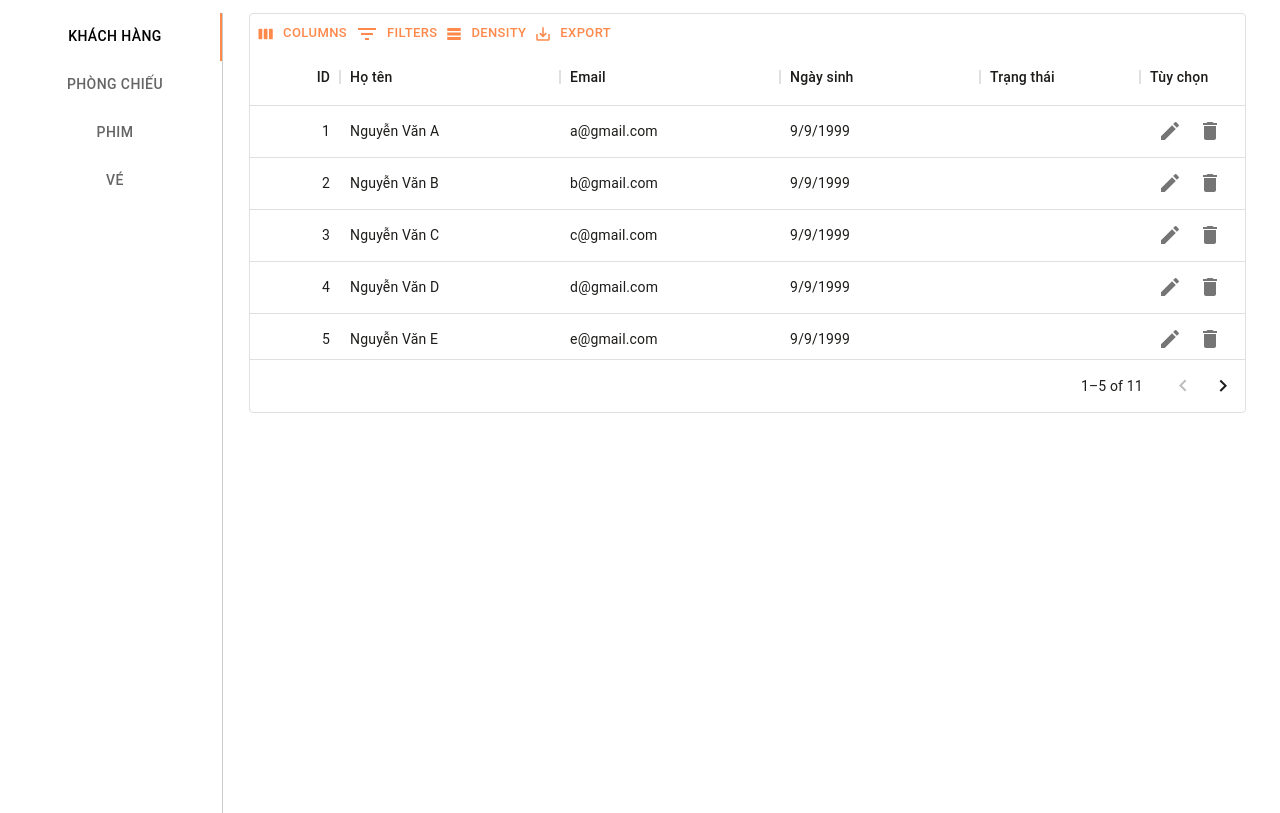
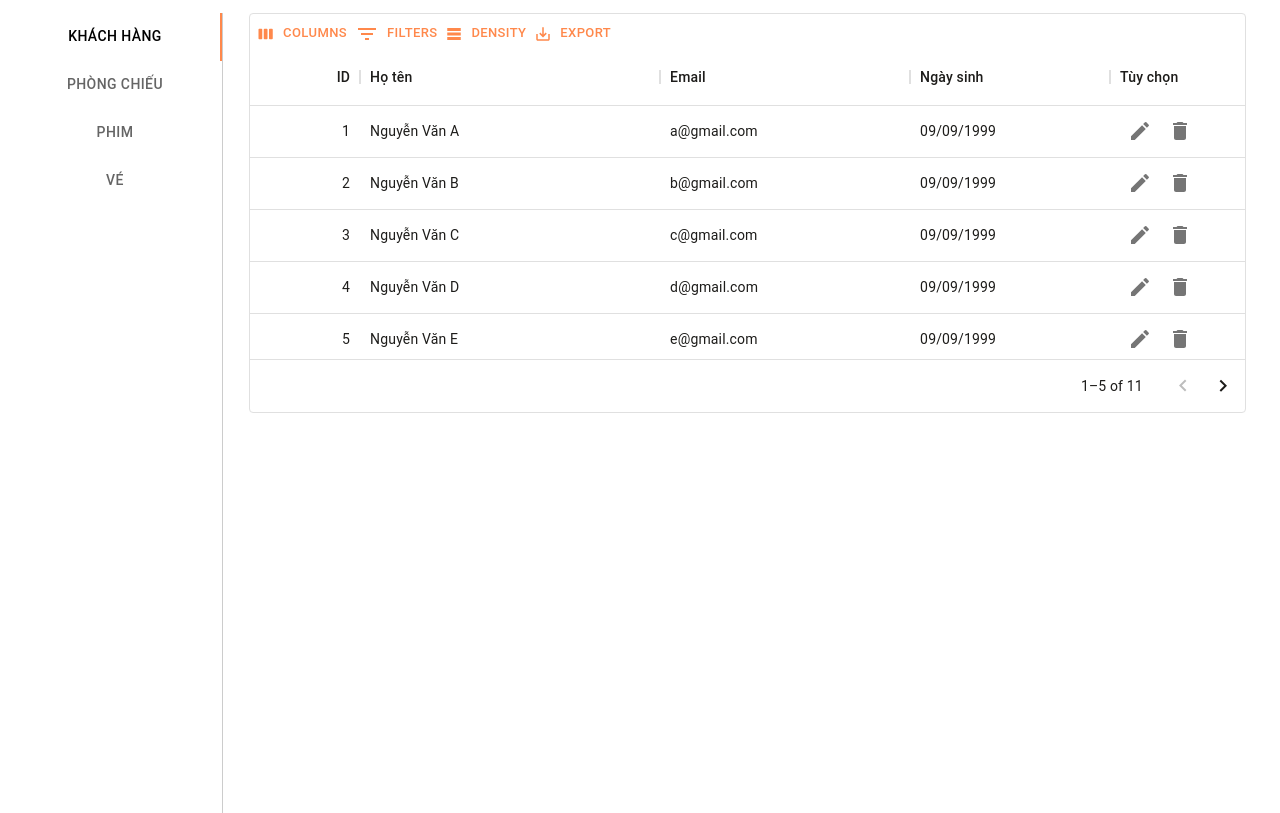
Before and after one commit to poK65uet/introverts-cinema, a React (Create React App) app in the folder frontend/: page /admin/customers in a window 1280 px wide. Built offline with nearby package versions, Linux system fonts and the light colour scheme.

Commit message:
...tình bạn có vượt qua tất cả?

```diff
--- a/frontend/src/app/pages/CustomerManagementPage/index.tsx
+++ b/frontend/src/app/pages/CustomerManagementPage/index.tsx
@@ -6,6 +6,7 @@ import DeleteIcon from '@mui/icons-material/Delete';
 import EditIcon from '@mui/icons-material/Edit';
 import Button from '@mui/material/Button/Button';
 import { IconButton } from '@mui/material';
+import { Today } from '@mui/icons-material';
 
 export default function CustomerManagementPage() {
 
@@ -21,25 +22,25 @@ export default function CustomerManagementPage() {
     id: number,
     customerFullname: string,
     customerEmail: string,
-    customerBirthday: Date,
-    customerStatus: any,
-    customerOption: any,
+    customerBirthday: string,
   ) {
-    return { id, customerFullname, customerEmail, customerBirthday, customerStatus, customerOption };
+    return { id, customerFullname, customerEmail, customerBirthday,
+
+    };
   }
 
   const rows = [
-    createData(1, 'Nguyễn Văn A', 'a@gmail.com', new Date("09/09/1999"), null, null),
-    createData(2, 'Nguyễn Văn B', 'b@gmail.com', new Date("09/09/1999"), null, null),
-    createData(3, 'Nguyễn Văn C', 'c@gmail.com', new Date("09/09/1999"), null, null),
-    createData(4, 'Nguyễn Văn D', 'd@gmail.com', new Date("09/09/1999"), null, null),
-    createData(5, 'Nguyễn Văn E', 'e@gmail.com', new Date("09/09/1999"), null, null),
-    createData(6, 'Nguyễn Văn A', 'a@gmail.com', new Date("09/09/1999"), null, null),
-    createData(7, 'Nguyễn Văn B', 'b@gmail.com', new Date("09/09/1999"), null, null),
-    createData(8, 'Nguyễn Văn C', 'c@gmail.com', new Date("09/09/1999"), null, null),
-    createData(9, 'Nguyễn Văn D', 'd@gmail.com', new Date("09/09/1999"), null, null),
-    createData(10, 'Nguyễn Văn E', 'e@gmail.com', new Date("09/09/1999"), null, null),
-    createData(11, 'Nguyễn Văn E', 'e@gmail.com', new Date("09/09/1999"), null, null),
+    createData(1, 'Nguyễn Văn A', 'a@gmail.com', '09/09/1999'),
+    createData(2, 'Nguyễn Văn B', 'b@gmail.com', '09/09/1999'),
+    createData(3, 'Nguyễn Văn C', 'c@gmail.com', '09/09/1999'),
+    createData(4, 'Nguyễn Văn D', 'd@gmail.com', '09/09/1999'),
+    createData(5, 'Nguyễn Văn E', 'e@gmail.com', '09/09/1999'),
+    createData(6, 'Nguyễn Văn A', 'a@gmail.com', '09/09/1999'),
+    createData(7, 'Nguyễn Văn B', 'b@gmail.com', '09/09/1999'),
+    createData(8, 'Nguyễn Văn C', 'c@gmail.com', '09/09/1999'),
+    createData(9, 'Nguyễn Văn D', 'd@gmail.com', '09/09/1999'),
+    createData(10, 'Nguyễn Văn E', 'e@gmail.com', '09/09/1999'),
+    createData(11, 'Nguyễn Văn E', 'e@gmail.com', '09/09/1999'),
   ];
 
   const columns: GridColDef[] = [
@@ -47,18 +48,18 @@ export default function CustomerManagementPage() {
       field: 'id',
       headerName: 'ID',
       type: 'number',
-      width: 90,
+      width: 110,
     },
     {
       field: 'customerFullname',
       headerName: 'Họ tên',
-      width: 220,
+      width: 300,
       editable: true,
     },
     {
       field: 'customerEmail',
       headerName: 'Email',
-      width: 220,
+      width: 250,
       editable: true,
     },
     {
@@ -66,13 +67,6 @@ export default function CustomerManagementPage() {
       headerName: 'Ngày sinh',
       type: 'date',
       width: 200,
-      editable: true,
-    },
-    {
-      field: 'customerStatus',
-      headerName: 'Trạng thái',
-      type: 'any',
-      width: 160,
       editable: true,
     },
     {
```
